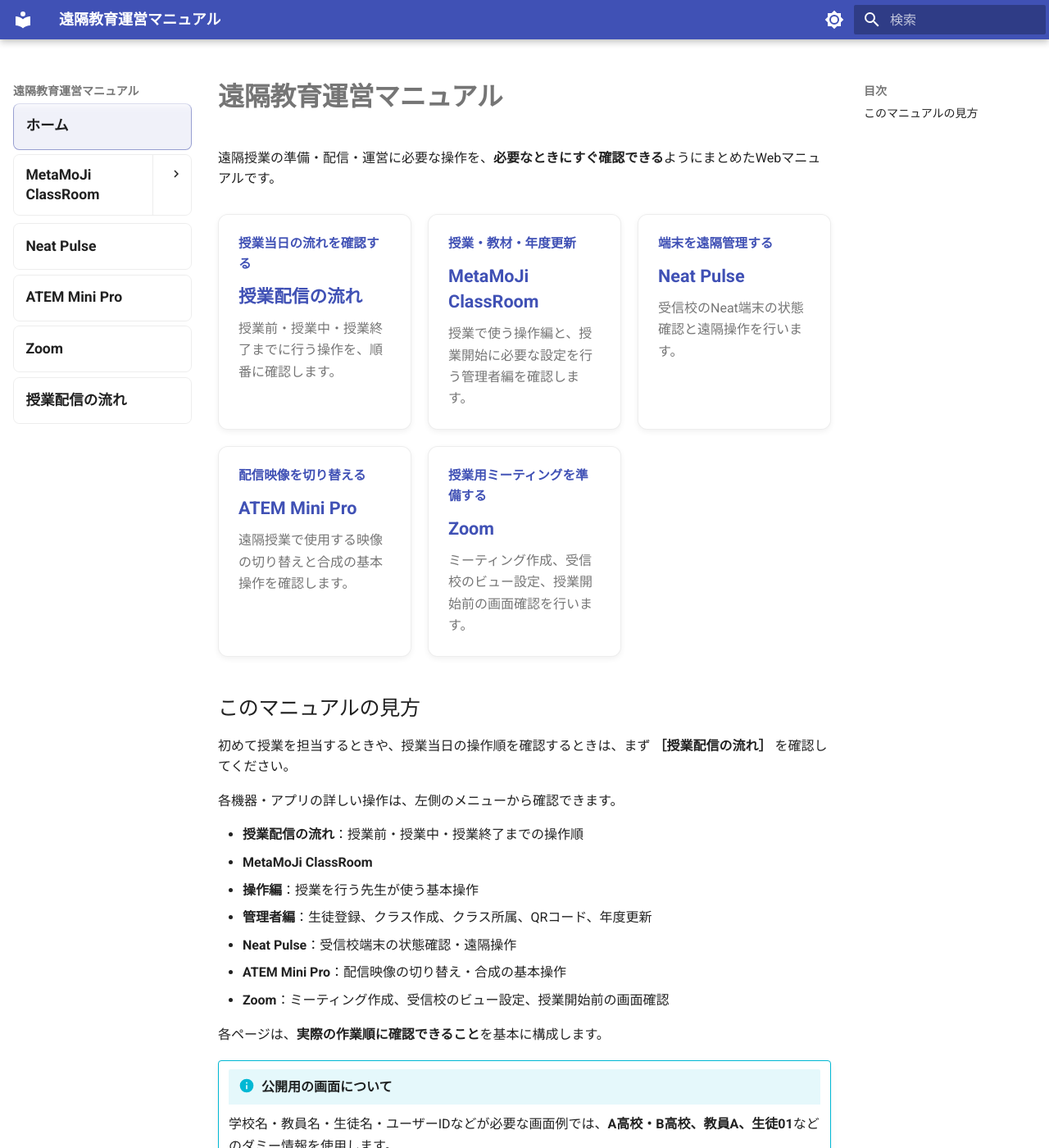
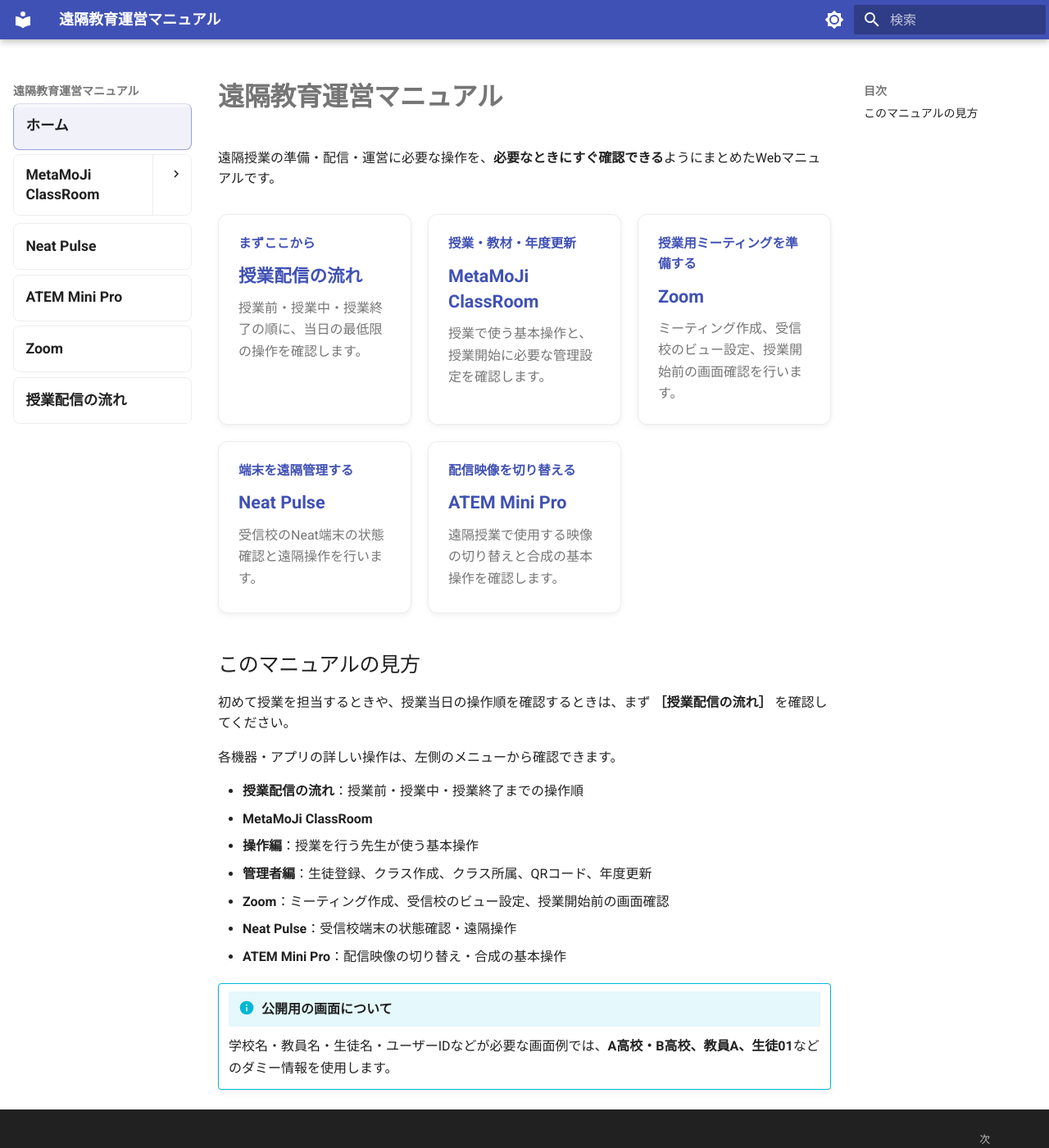
Before and after one commit to a-recs/remote-manual, an MkDocs documentation site: the page built from docs/index.md, in a window 1280 px wide and 1400 px high. Shown: the whole window at 82% size. Built offline with MkDocs 1.6.1 and Material for MkDocs 9.7.7, drawn with Linux system fonts in a browser that asks for light colours.

Commit message:
Reorder and simplify home cards

```diff
--- a/docs/index.md
+++ b/docs/index.md
@@ -3,16 +3,22 @@
 遠隔授業の準備・配信・運営に必要な操作を、**必要なときにすぐ確認できる**ようにまとめたWebマニュアルです。
 
 <div class="manual-home-grid">
-  <a class="manual-home-card" href="lesson-flow/">
-    <span class="manual-home-card__eyebrow">授業当日の流れを確認する</span>
+  <a class="manual-home-card manual-home-card--primary" href="lesson-flow/">
+    <span class="manual-home-card__eyebrow">まずここから</span>
     <strong>授業配信の流れ</strong>
-    <span>授業前・授業中・授業終了までに行う操作を、順番に確認します。</span>
+    <span>授業前・授業中・授業終了の順に、当日の最低限の操作を確認します。</span>
   </a>
 
   <a class="manual-home-card" href="metamoji/">
     <span class="manual-home-card__eyebrow">授業・教材・年度更新</span>
     <strong>MetaMoJi ClassRoom</strong>
-    <span>授業で使う操作編と、授業開始に必要な設定を行う管理者編を確認します。</span>
+    <span>授業で使う基本操作と、授業開始に必要な管理設定を確認します。</span>
+  </a>
+
+  <a class="manual-home-card" href="zoom/">
+    <span class="manual-home-card__eyebrow">授業用ミーティングを準備する</span>
+    <strong>Zoom</strong>
+    <span>ミーティング作成、受信校のビュー設定、授業開始前の画面確認を行います。</span>
   </a>
 
   <a class="manual-home-card" href="neat-pulse/">
@@ -26,12 +32,6 @@
     <strong>ATEM Mini Pro</strong>
     <span>遠隔授業で使用する映像の切り替えと合成の基本操作を確認します。</span>
   </a>
-
-  <a class="manual-home-card" href="zoom/">
-    <span class="manual-home-card__eyebrow">授業用ミーティングを準備する</span>
-    <strong>Zoom</strong>
-    <span>ミーティング作成、受信校のビュー設定、授業開始前の画面確認を行います。</span>
-  </a>
 </div>
 
 ## このマニュアルの見方
@@ -44,11 +44,9 @@
 - **MetaMoJi ClassRoom**
   - **操作編**：授業を行う先生が使う基本操作
   - **管理者編**：生徒登録、クラス作成、クラス所属、QRコード、年度更新
+- **Zoom**：ミーティング作成、受信校のビュー設定、授業開始前の画面確認
 - **Neat Pulse**：受信校端末の状態確認・遠隔操作
 - **ATEM Mini Pro**：配信映像の切り替え・合成の基本操作
-- **Zoom**：ミーティング作成、受信校のビュー設定、授業開始前の画面確認
-
-各ページは、**実際の作業順に確認できること**を基本に構成します。
 
 !!! info "公開用の画面について"
     学校名・教員名・生徒名・ユーザーIDなどが必要な画面例では、**A高校・B高校、教員A、生徒01**などのダミー情報を使用します。
```
